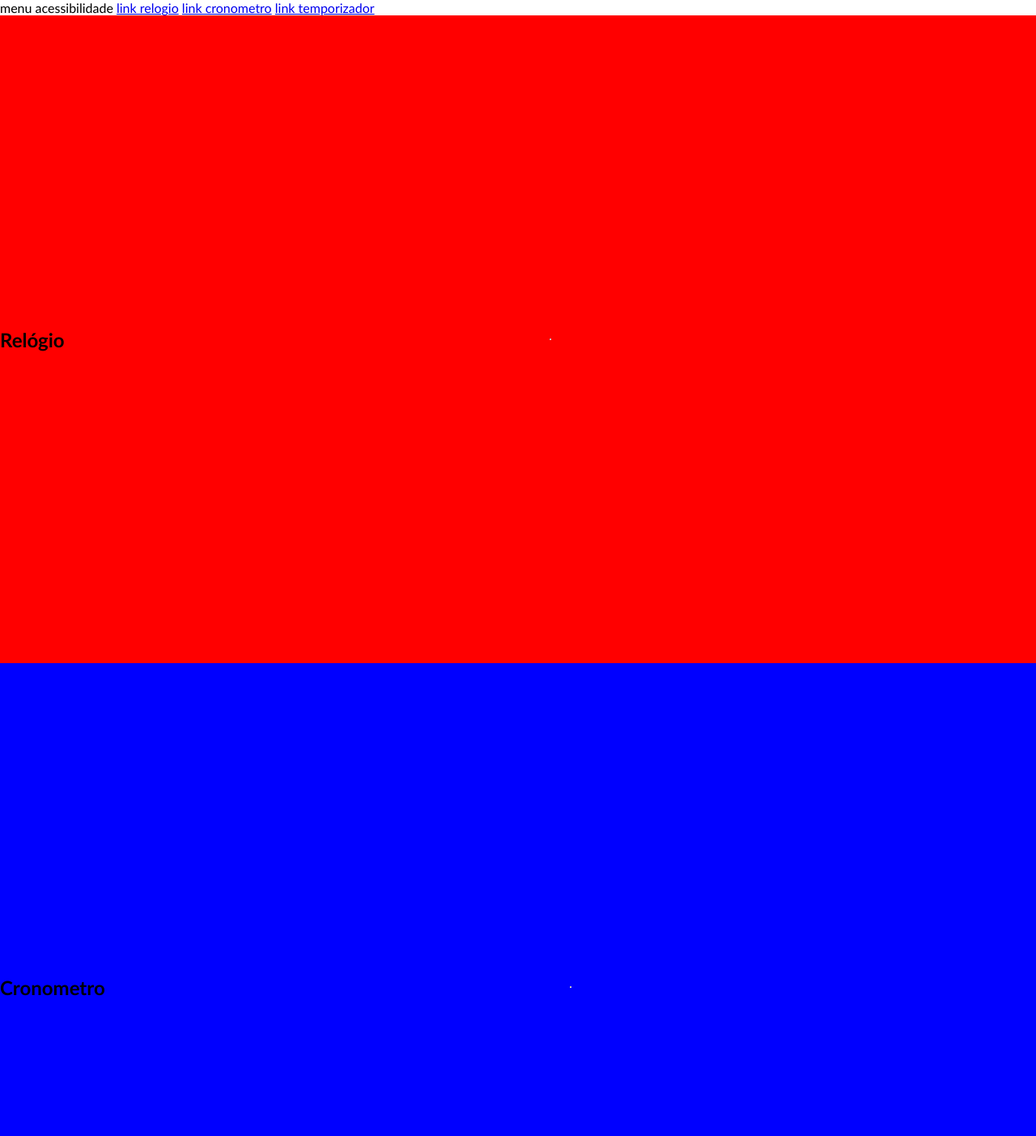
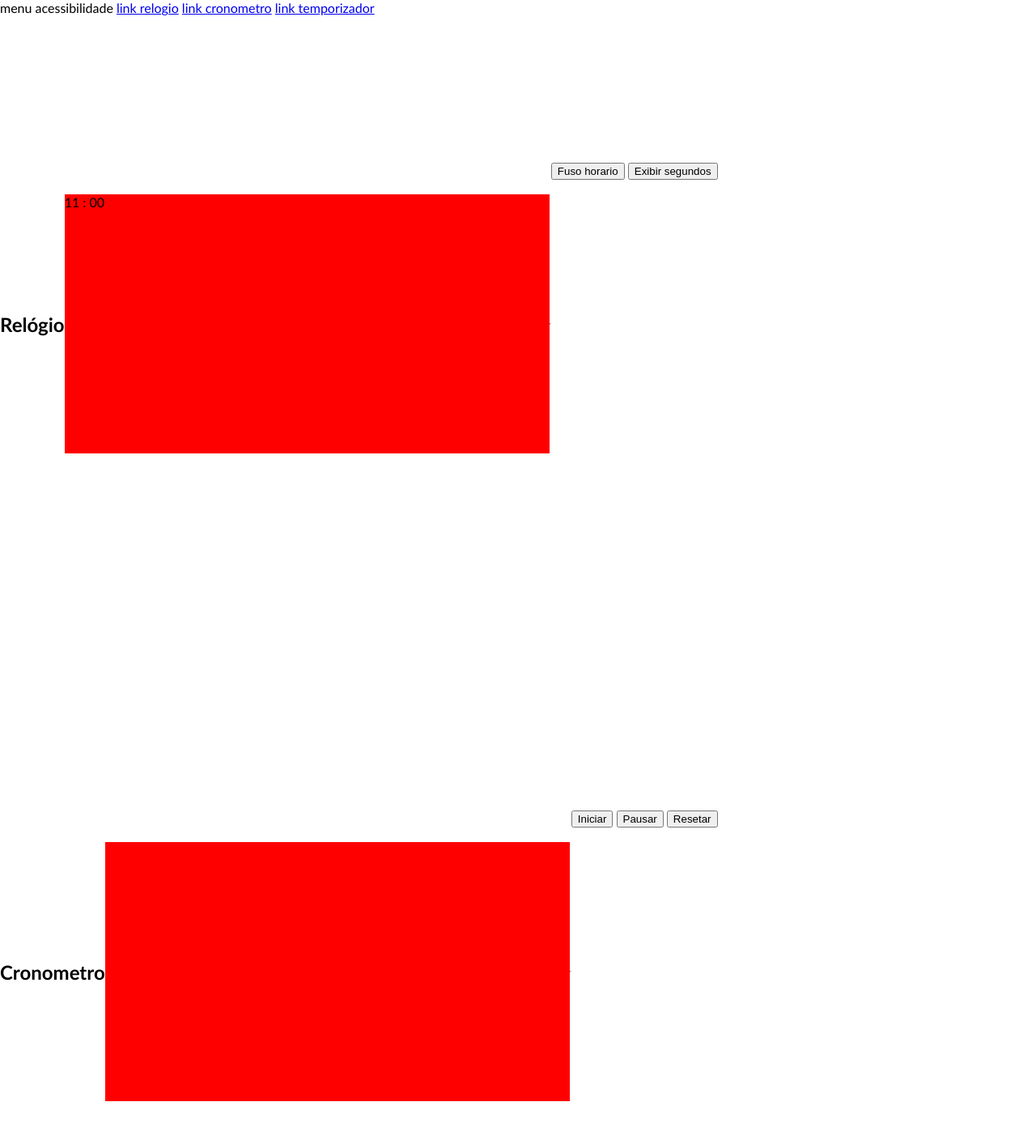
Before and after one commit to BrunoSumar/Relogio-digital-acessivel, a plain HTML site: page index.html in a window 1280 px wide. Shown: the top 1403 px of the page at 81% size. Drawn offline with Linux system fonts and the light colour scheme.

Commit message:
base html

```diff
--- a/css/style.css
+++ b/css/style.css
@@ -11,30 +11,33 @@ body {
 }
 
 .container {
-    background: red;
     width: 100vw;
     height: 100vh;
     display: flex;
+    flex-direction: vertical;
     justify-content: space-evenly;
     align-items: center;
 }
 
-#cronometro {
-    background: blue;
+#menuNav {
+    position: fixed;
 }
-
 /* Display números */
 
 @font-face {
      font-family: helveticaneue;
      src: url('HelveticaNeueLTStd-UltLt.otf');
 }
+
 .display {
-
+    background: red;
+    height: 40%;
+    width: 100%;
 }
 
 /* Configurações */
 
 .config {
-
+    height: 50%;
+    width: 100%;
 }
--- a/index.html
+++ b/index.html
@@ -9,7 +9,7 @@
         <link rel="stylesheet" href="./css/style.css">
     </head>
     <body>
-        <div>
+        <div id="menuNav">
             menu acessibilidade
             <a href="#relogio">link relogio</a>
             <a href="#cronometro">link cronometro</a>
@@ -17,21 +17,36 @@
         </div>
         <div id="relogio" class="container">
             <h2>Relógio</h2>
-            <div class="display"></div>
+            <div class="display">
+                <span id="rel">11 : 00</span>
+            </div>
             <hr>
-            <div class="config"></div>
+            <div class="config">
+                <button>Fuso horario</button>
+                <button>Exibir segundos</button>
+            </div>
         </div>
         <div id="cronometro" class="container">
             <h2>Cronometro</h2>
             <div class="display"></div>
             <hr>
-            <div class="config"></div>
+            <div class="config">
+                <button>Iniciar</button>
+                <button>Pausar</button>
+                <button>Resetar</button>
+            </div>
         </div>
         <div id="temporizador" class="container">
             <h2>Temporizador</h2>
             <div class="display"></div>
             <hr>
-            <div class="config"></div>
+            <div class="config">
+                <form>
+
+
+                </form>
+
+            </div>
         </div>
     </body>
 </html>
```
Also changed, not shown: 1 other file.
